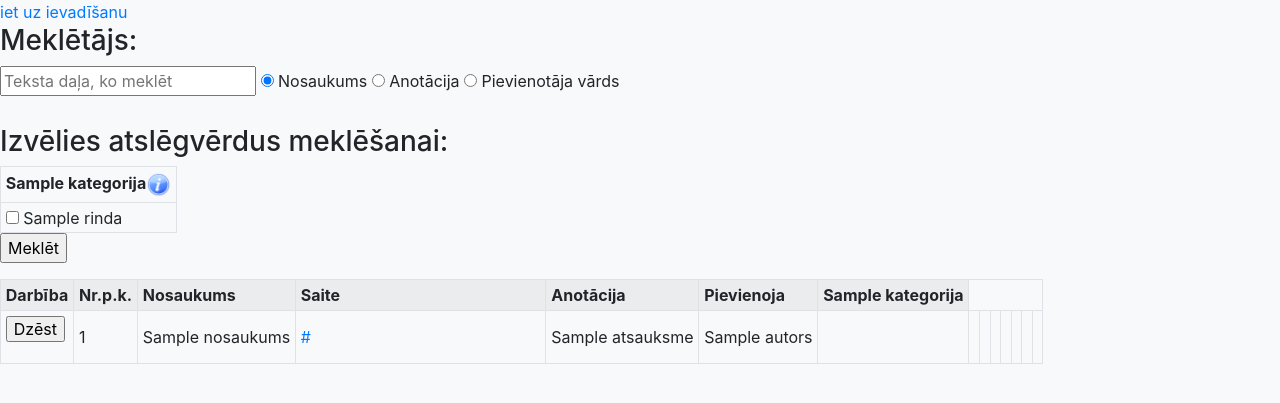
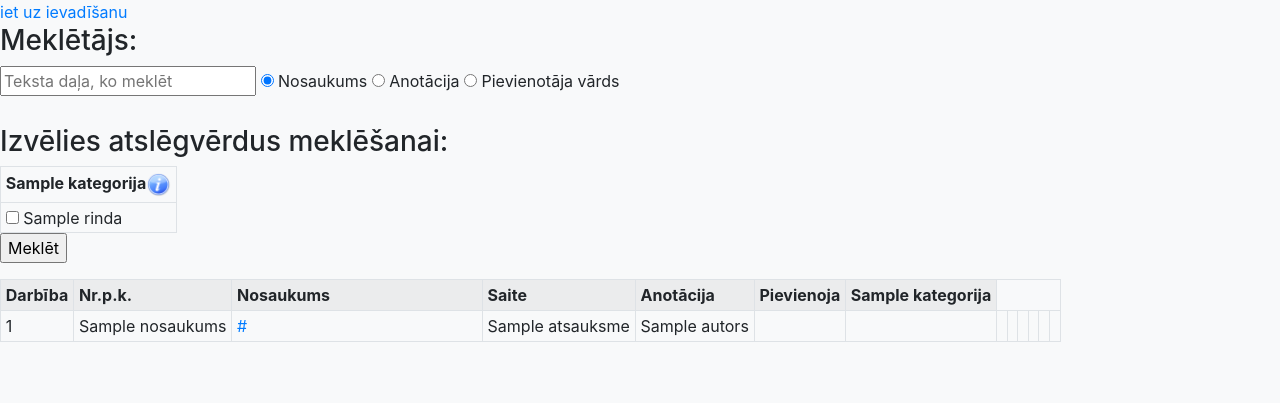
Before and after one commit to martabritala/skolotajuDB, a Python web app: template templates/rezultati.html in a window 1280 px wide. Shown: the top 403 px of the page. Run offline with Jinja, Linux system fonts and the light colour scheme; the template is opened without the code that fills it: most values are stand-ins (such as "Sample title", 1, 10 or a date in 2020); some libraries are stand-ins or nearby versions.

Commit message:
poga nost???

```diff
--- a/templates/rezultati.html
+++ b/templates/rezultati.html
@@ -79,7 +79,7 @@
         {%if ns.esosais != linija.id %}
               </tr>
               <tr>
-                <td><form method="POST"><input type="hidden" name="dzestko" value="{{linija.id}}"><input type="submit" name="dzest" value="Dzēst" onclick="return confirm('Vai tiešām dzēst {{linija.nosaukums}}?')"></form> </td>
+                <!-- <td><form method="POST"><input type="hidden" name="dzestko" value="{{linija.id}}"><input type="submit" name="dzest" value="Dzēst" onclick="return confirm('Vai tiešām dzēst {{linija.nosaukums}}?')"></form> </td> -->
                 {%set ns.esosais = linija.id %}
                 {%set ns.kategorija = linija.kategorija%}
                 <td>{{ns.rinda}}</td>
```
